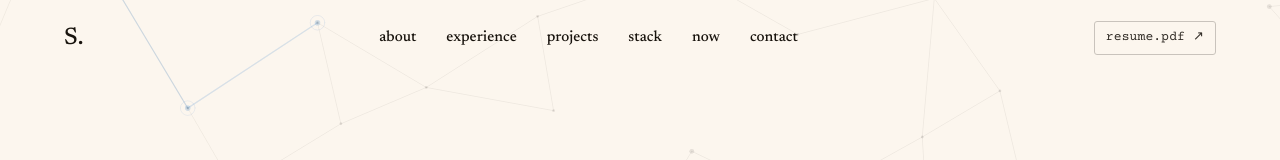
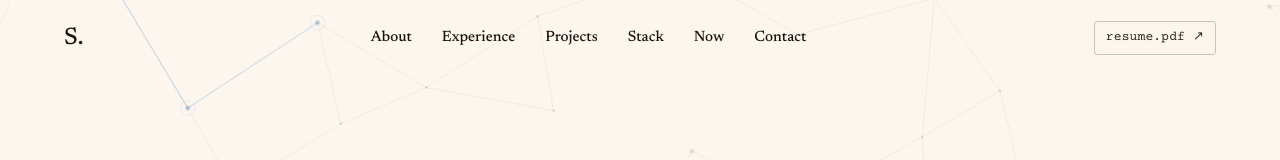
Before and after one commit to Shresht2107/Shresht2107.github.io, a Next.js app: page / in a window 1280 px wide. Shown: the top 160 px of the page. Built offline with nearby package versions, Linux system fonts and the light colour scheme.

Commit message:
Capitalize nav bar labels

```diff
--- a/content/site.ts
+++ b/content/site.ts
@@ -40,12 +40,12 @@ export const sectionKeys: readonly SectionKey[] = [
 ] as const;
 
 export const navItems: readonly { key: SectionKey; label: string }[] = [
-  { key: 'about', label: 'about' },
-  { key: 'internship', label: 'experience' },
-  { key: 'projects', label: 'projects' },
-  { key: 'stack', label: 'stack' },
-  { key: 'now', label: 'now' },
-  { key: 'contact', label: 'contact' },
+  { key: 'about', label: 'About' },
+  { key: 'internship', label: 'Experience' },
+  { key: 'projects', label: 'Projects' },
+  { key: 'stack', label: 'Stack' },
+  { key: 'now', label: 'Now' },
+  { key: 'contact', label: 'Contact' },
 ] as const;
 
 /* ------------------------------------------------------------------ hero */
```
